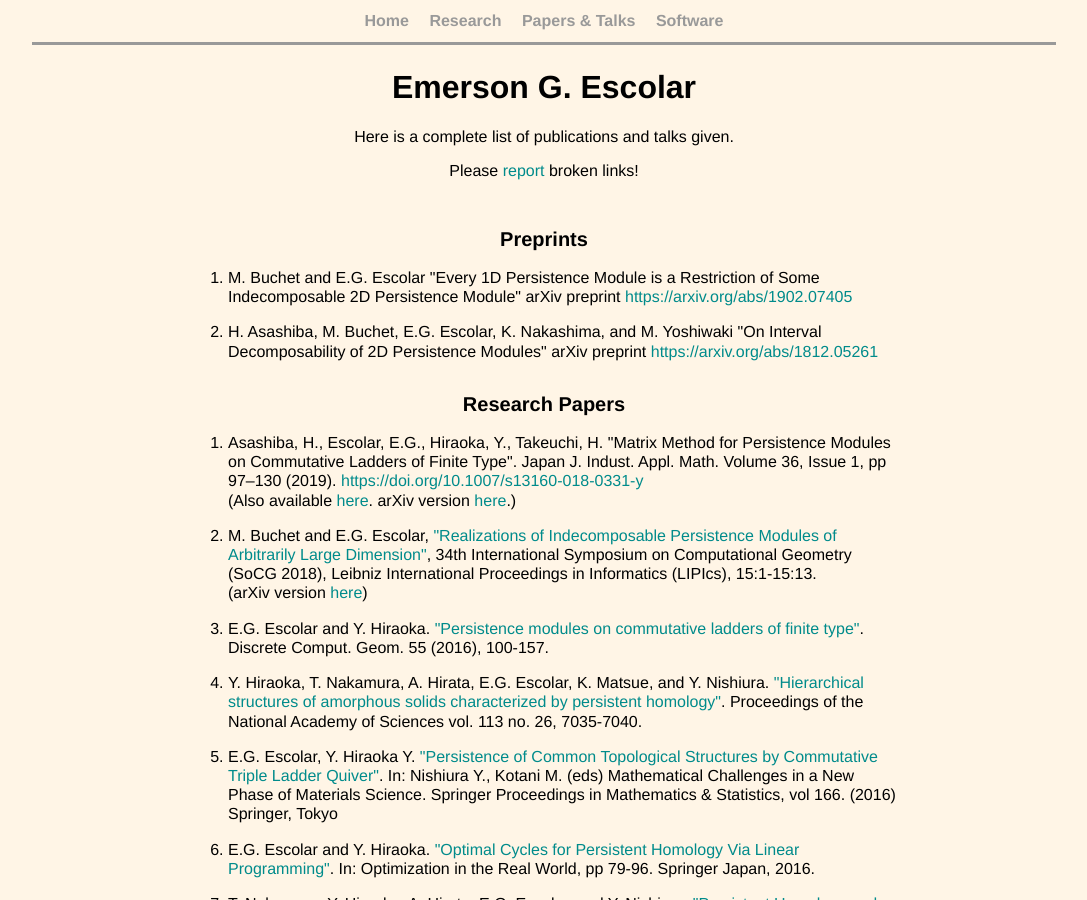
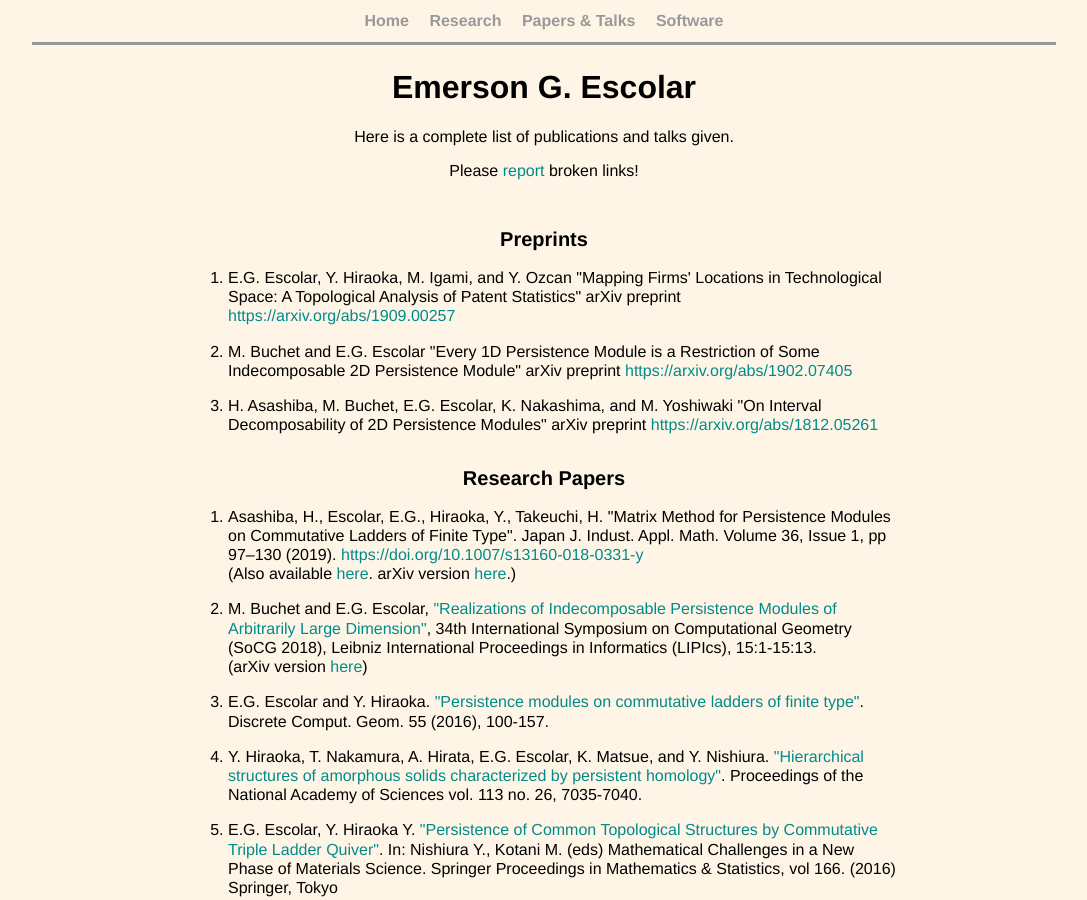
Before and after one commit to emerson-escolar/emerson-escolar.github.io, a Jekyll site: the page built from research_lists.html, in a window 1280 px wide and 900 px high. Shown: the whole window, without its empty margins (96-1183 px from the left). Built offline with Jekyll 4.4.1, drawn with Linux system fonts in a browser that asks for light colours.

Commit message:
add patents paper

```diff
--- a/research_lists.html
+++ b/research_lists.html
@@ -19,6 +19,10 @@ title: Emer's Papers & Talks
 <section>
 	<h2> Preprints </h2>
 	<ol class="wordbox paperlist">
+    <li>
+			E.G. Escolar, Y. Hiraoka, M. Igami, and Y. Ozcan "Mapping Firms' Locations in Technological Space: A Topological Analysis of Patent Statistics"
+ arXiv preprint <a target="_blank" href=https://arxiv.org/abs/1909.00257>https://arxiv.org/abs/1909.00257</a>
+		</li>
     <li>
 			M. Buchet and E.G. Escolar "Every 1D Persistence Module is a Restriction of Some Indecomposable 2D Persistence Module" arXiv preprint <a target="_blank" href=https://arxiv.org/abs/1902.07405>https://arxiv.org/abs/1902.07405</a>
 		</li>
```
